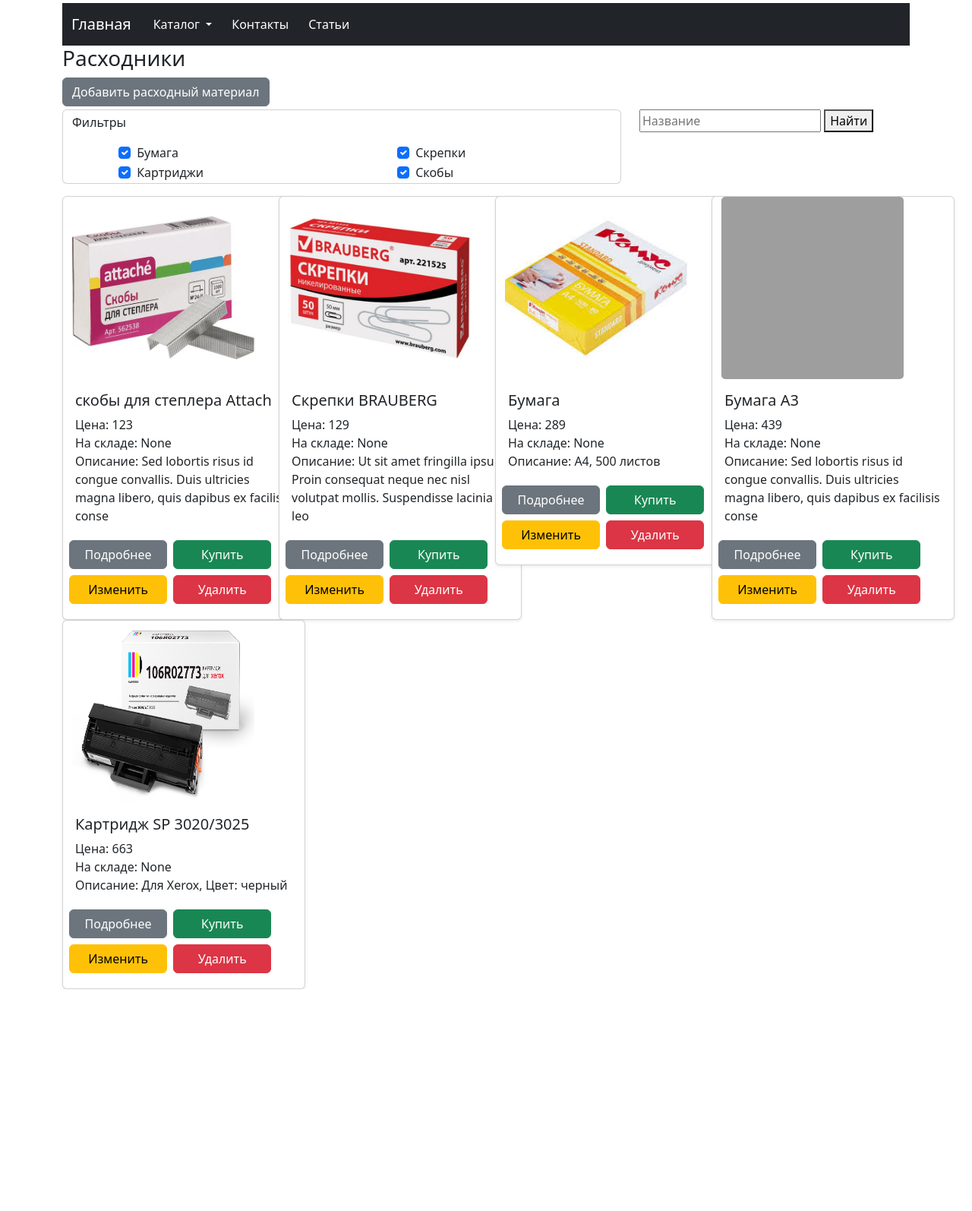
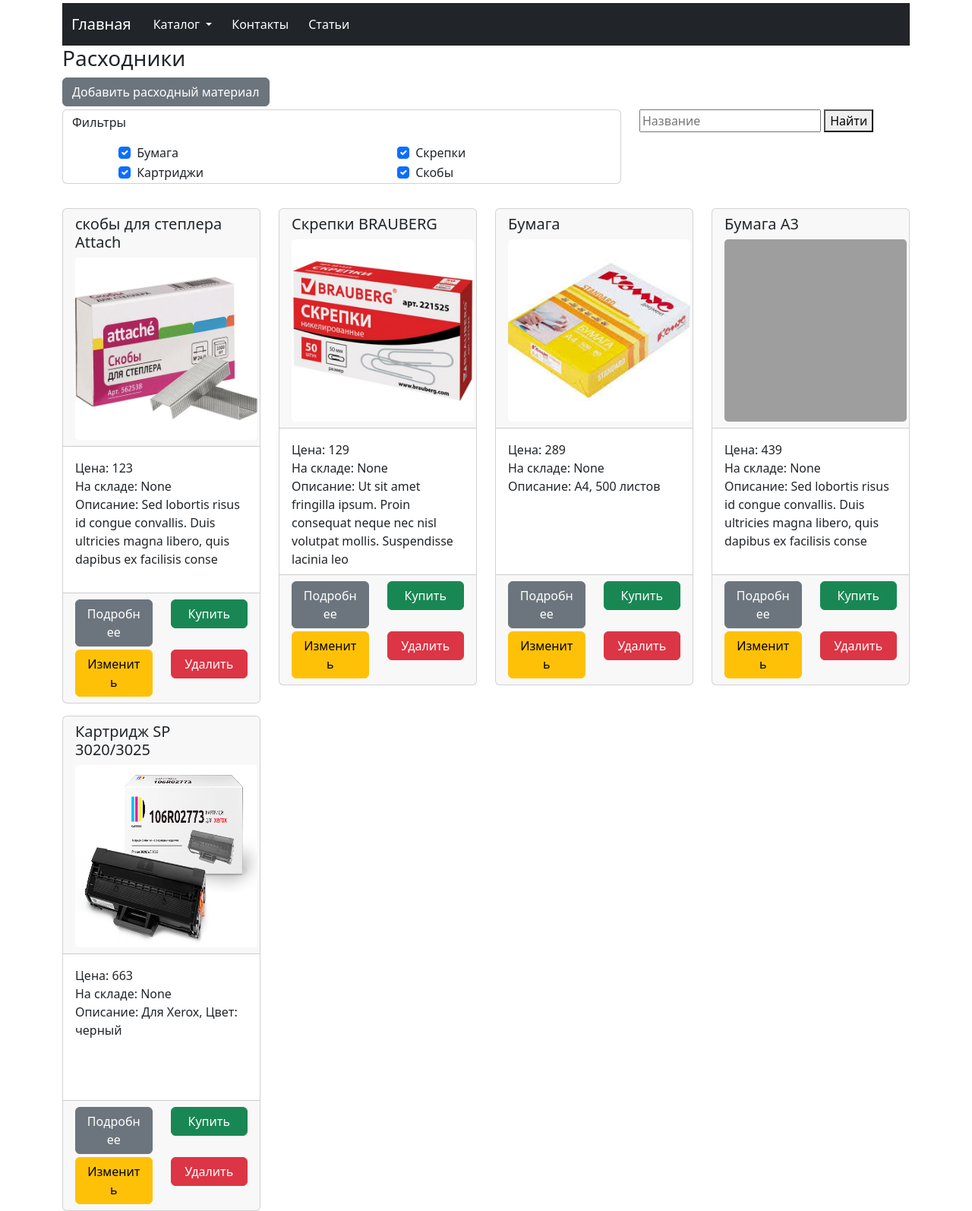
Before and after one commit to AlexandrBxbrxv/dz_19_2, a Django app: page /consumables in a window 1280 px wide. Shown: the whole page at 76% size. Before the commit the page ends 1302 px from the top, so only its background shows below. Run offline with Django 5.2, Linux system fonts and the light colour scheme; data comes from the database, SQL or seed files in the repository; grey boxes are pictures that could not be loaded.

Commit message:
привел карточки товаров к единообразию

```diff
--- a/catalog/templates/catalog/consumable_list.html
+++ b/catalog/templates/catalog/consumable_list.html
@@ -59,23 +59,36 @@
   <div class="row">
     {% for item in object_list %}
     <div class="col-3">
-      <div class="card shadow-sm" style="width: 20rem;">
-        <div class="container center">
+      <div class="card mt-3">
+
+        <div class="card-header">
+          <h5 class="card-title">{{ item.name|slice:":25" }}</h5>
           <img src="{{ item.image | media_filter }}" class="card-img" style="width: 15rem; height: 15rem;">
         </div>
-        <div class="card-body">
-          <h5 class="card-title">{{ item.name|slice:":25" }}</h5>
+
+        <div class="card-body" style="height: 12rem;">
           <p class="card-text">Цена: {{ item.price }}<br>На складе: None <br>Описание: {{ item.description|slice:":100" }}</p>
+        </div>
+
+        <div class="card-footer">
           <div class="row">
-            <a class="btn btn-secondary col-5 m-1" href="{% url 'catalog:consumable_detail' item.pk %}">Подробнее</a>
-            <a class="btn btn-success col-5 m-1" href="{% url 'catalog:consumable_purchase' item.pk %}">Купить</a>
+            <div class="col-6">
+              <a class="btn btn-secondary col-12" href="{% url 'catalog:consumable_detail' item.pk %}">Подробнее</a>
+            </div>
+            <div class="col-6">
+              <a class="btn btn-success col-12" href="{% url 'catalog:consumable_purchase' item.pk %}">Купить</a>
+            </div>
           </div>
-          <div class="row">
-            <a class="btn btn-warning col-5 m-1" href="{% url 'catalog:consumable_update' item.pk %}">Изменить</a>
-            <a class="btn btn-danger col-5 m-1" href="{% url 'catalog:consumable_delete' item.pk %}">Удалить</a>
+          <div class="row mt-1">
+            <div class="col-6">
+              <a class="btn btn-warning col-12" href="{% url 'catalog:consumable_update' item.pk %}">Изменить</a>
+            </div>
+            <div class="col-6">
+              <a class="btn btn-danger col-12" href="{% url 'catalog:consumable_delete' item.pk %}">Удалить</a>
+            </div>
           </div>
+        </div>
 
-        </div>
       </div>
     </div>
     {% endfor %}
```
